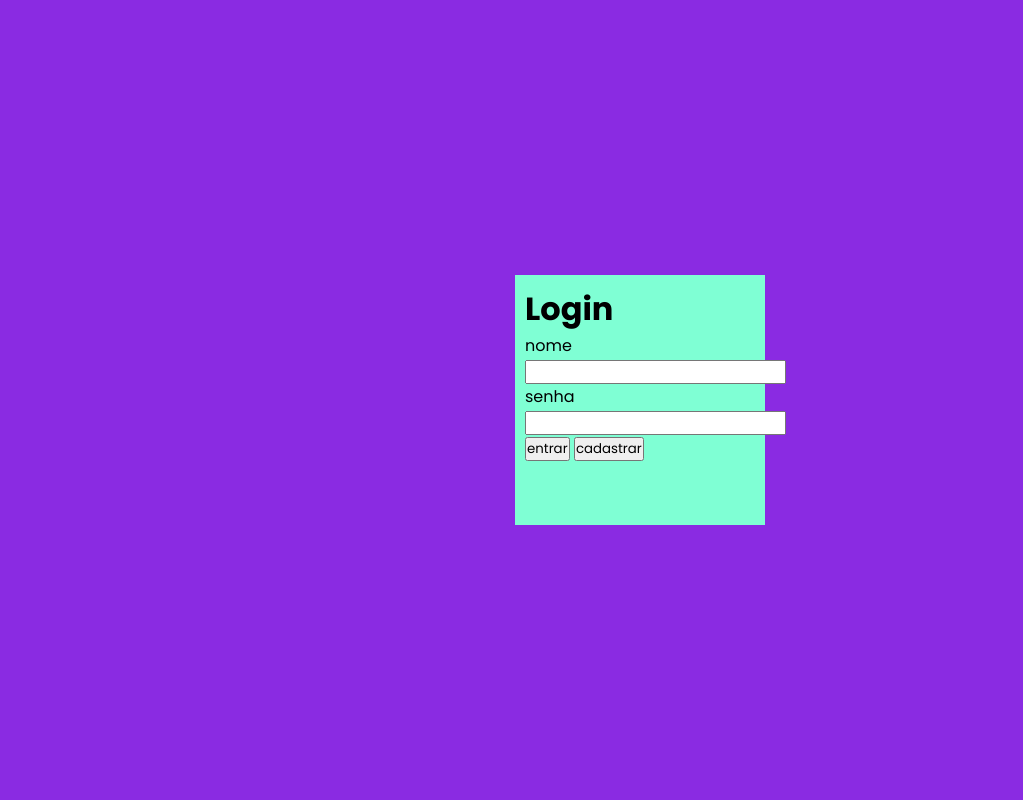
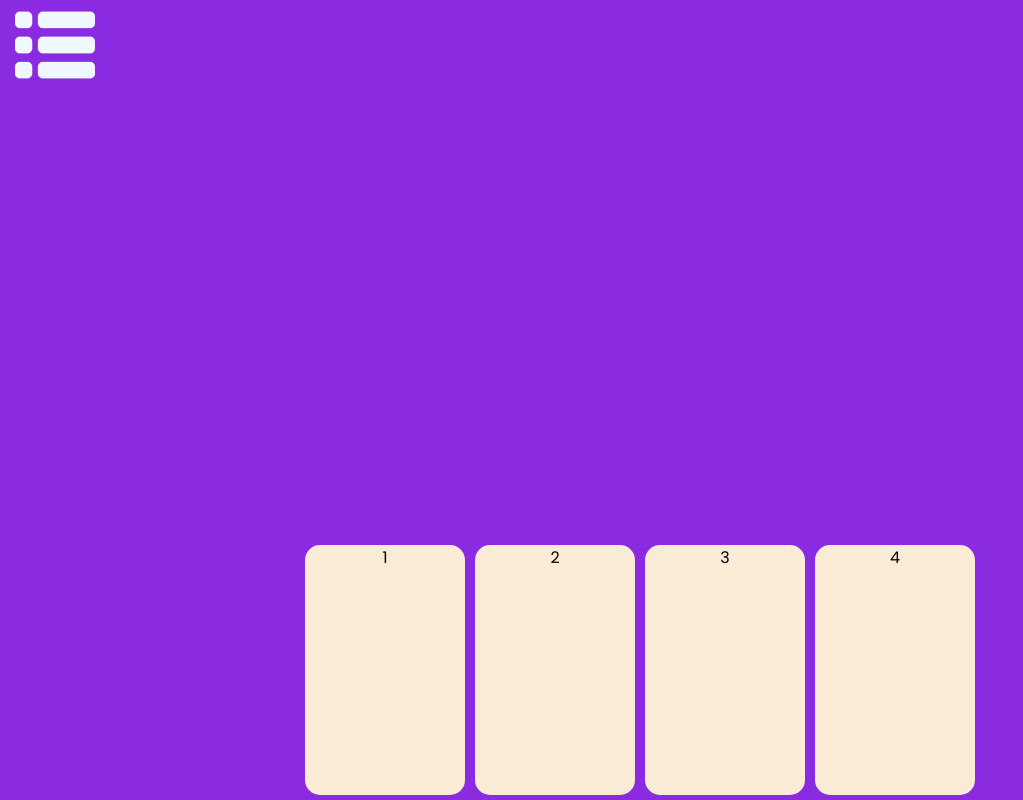
Before and after one commit to BuxaCanhao/site, a plain HTML site: page index.html in a window 1280 px wide. Shown: the whole page, without its empty margins (0-1023 px from the left). Drawn offline with Linux system fonts and the light colour scheme.

Commit message:
gamealt-211025

```diff
--- a/index.html
+++ b/index.html
@@ -6,16 +6,14 @@
   <link rel="stylesheet" href="style.css">
 </head>
 <body>
-  <main>
-    <h1>Login</h1>
-    <form action="login">
-      <label for="name">nome</label>
-      <input type="text" name="email" id="email">
-      <label for="senha">senha</label>
-      <input type="text" name="senha" id="senha">
-      <button type="button" id="entrar">entrar</button>
-      <button type="button" id="cadastrar">cadastrar</button>
-    </form>
-  </main>
+  <nav>
+    <img src="assets/img/menu-svgrepo-com.svg" alt="">
+  </nav>
+  <div id="cardboard">
+    <div class="card">1</div>
+    <div class="card">2</div>
+    <div class="card">3</div>
+    <div class="card">4</div>
+  </div>
 </body>
 </html>
--- a/style.css
+++ b/style.css
@@ -6,21 +6,53 @@
     padding: 0px;
     box-sizing: border-box;
     font-family: "Poppins", sans-serif;
+    font-weight: normal;
 }
 
 body{
     background-color: blueviolet;
+    display: flex;
+    flex-direction: row;
+    justify-content: flex-start;
+    min-height: 100dvh;
+    align-content: space-between;
+    flex-wrap: wrap;
+}
 
+nav{
+    margin: 5px 15px;
+}
+nav img{
+    width: 10dvh;
+}
+
+nav img:hover{
+    background-color: aqua;
+}
+
+#cardboard{
+    width: 100%;
     display: flex;
     flex-direction: row;
     justify-content: center;
-    align-items: center;
-    min-height: 100dvh;
+    align-items:flex-end;
 }
 
-main{
-    background-color: aquamarine;
+.card{
+    background-color: antiquewhite;
+    text-align: center;
+    margin: 5px;
+    width: 160px;
     height: 250px;
-    width: 250px;
-    padding: 10px;
+    border-radius: 15px;
 }
+
+.card:hover{
+    width: 200px;
+    margin-bottom: 50px;
+    transition: 0.3s;
+}
+
+.card:not(:hover ){
+    transition: 0.3s;
+}
```
Also changed, not shown: assets/img/menu-svgrepo-com.svg (added).
